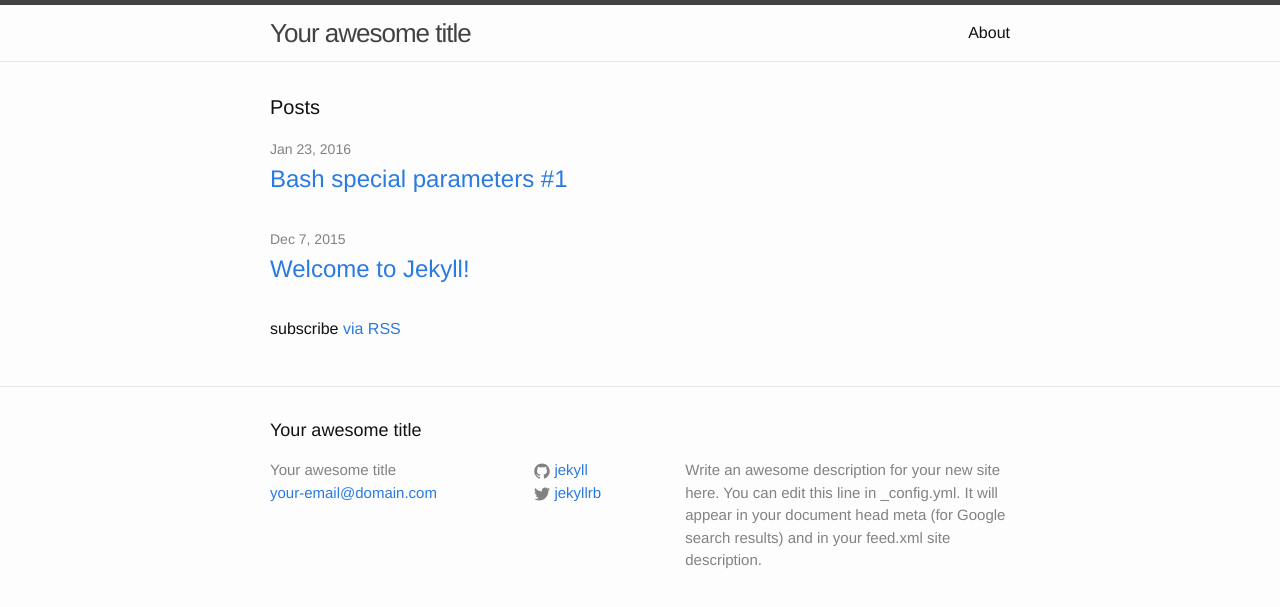
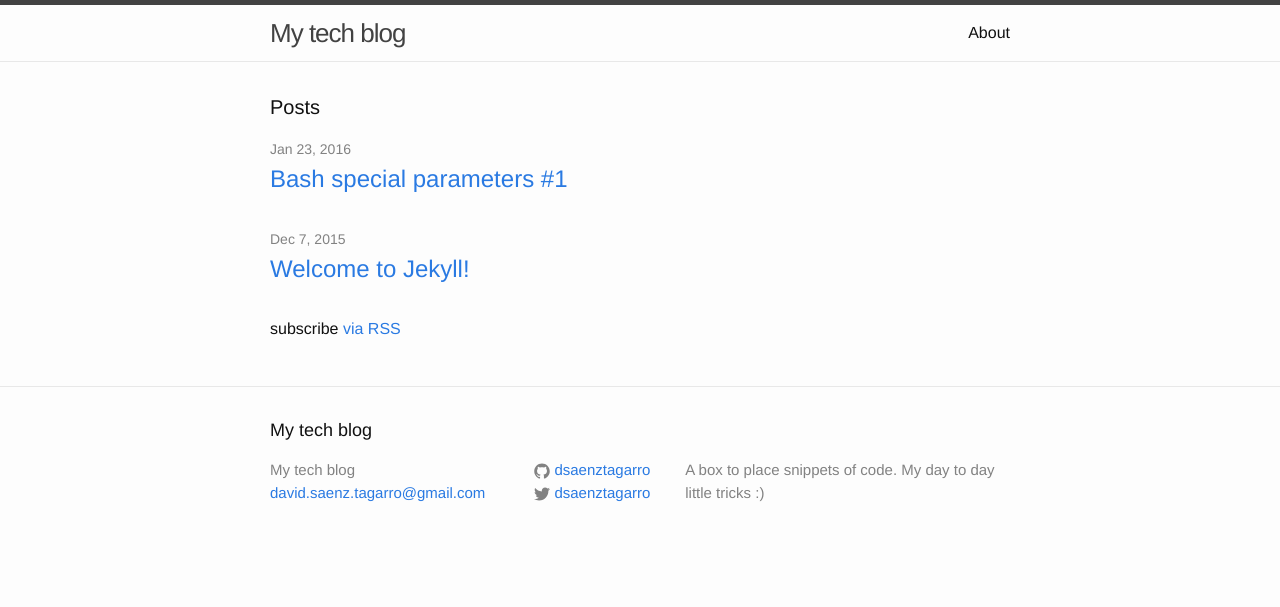
Before and after one commit to dsaenztagarro/dsaenztagarro.github.io, a Jekyll site: the page built from index.html, in a window 1280 px wide. Shown: the top 607 px of the page. Built offline with Jekyll 4.4.1, drawn with Linux system fonts in a browser that asks for light colours.

Commit message:
Adds basic config

```diff
--- a/_config.yml
+++ b/_config.yml
@@ -6,16 +6,14 @@
 # 'jekyll serve'. If you change this file, please restart the server process.
 
 # Site settings
-title: Your awesome title
-email: your-email@domain.com
+title: My tech blog
+email: david.saenz.tagarro@gmail.com
 description: > # this means to ignore newlines until "baseurl:"
-  Write an awesome description for your new site here. You can edit this
-  line in _config.yml. It will appear in your document head meta (for
-  Google search results) and in your feed.xml site description.
+  A box to place snippets of code. My day to day little tricks :)
 baseurl: "" # the subpath of your site, e.g. /blog
 url: "http://yourdomain.com" # the base hostname & protocol for your site
-twitter_username: jekyllrb
-github_username:  jekyll
+twitter_username: dsaenztagarro
+github_username: dsaenztagarro
 
 # Build settings
 markdown: kramdown
```
